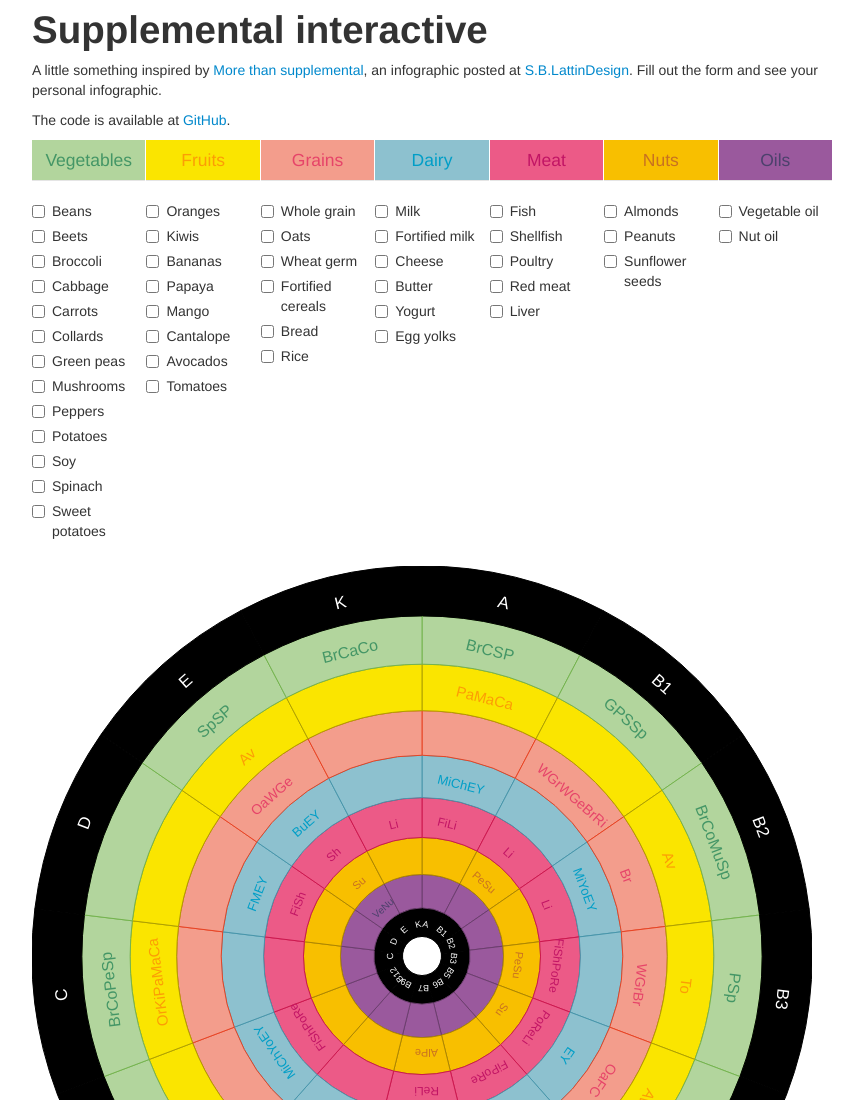
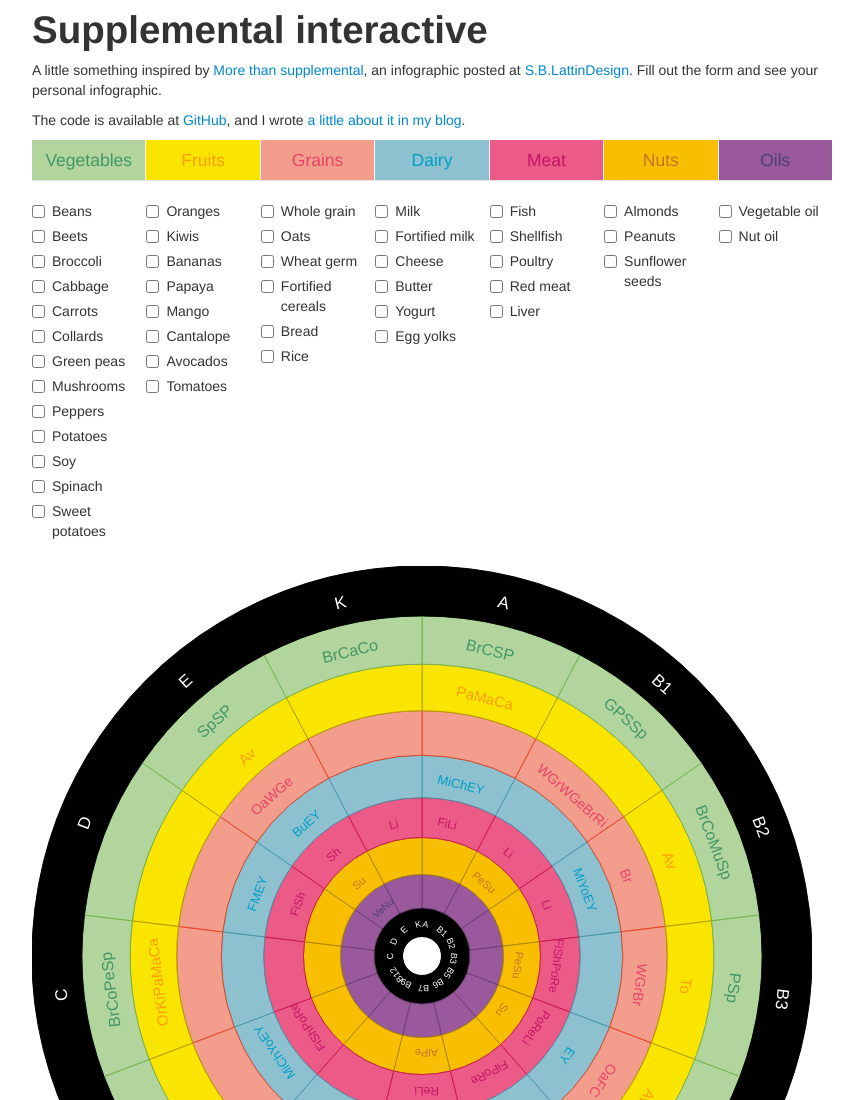
Before and after one commit to megoth/vitamins, a website: page index.html in a window 1280 px wide. Shown: the top 1100 px of the page, without its empty margins (208-1071 px from the left). Drawn offline with Linux system fonts and the light colour scheme.

Commit message:
Added link to blog

```diff
--- a/index.html
+++ b/index.html
@@ -10,7 +10,7 @@
 <body>
     <h1>Supplemental interactive</h1>
     <p>A little something inspired by <a href="http://sblattindesign.wordpress.com/2012/01/04/supplemental/">More than supplemental</a>, an infographic posted at <a href="http://sblattindesign.wordpress.com/">S.B.LattinDesign</a>. Fill out the form and see your personal infographic.</p>
-    <p>The code is available at <a href="https://github.com/megoth/vitamins">GitHub</a>.</p>
+    <p>The code is available at <a href="https://github.com/megoth/vitamins">GitHub</a>, and I wrote <a href="http://icanhasweb.net/blog/2013/02/vitamins/">a little about it in my blog</a>.</p>
     <form id="UserInput"></form>
     <div id="Infographic"></div>
     <script src="lib/d3.v3.min.js"></script>
```
